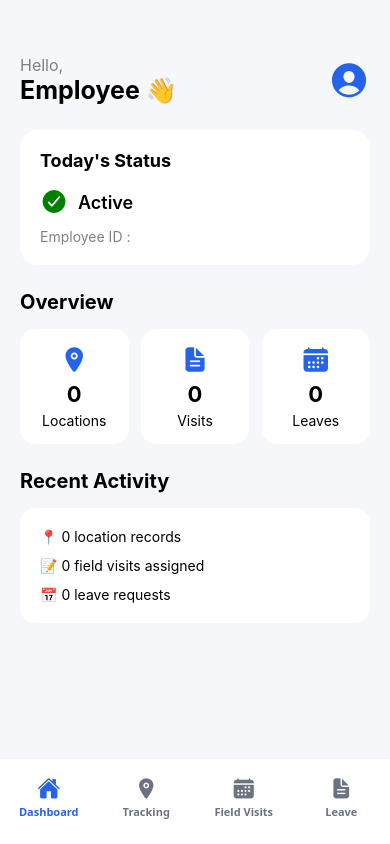
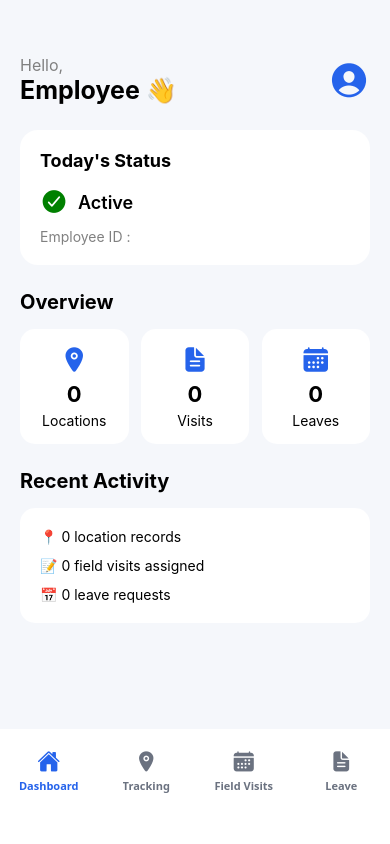
Before and after one commit to siddharthranka18/workforce-management-platform, a React Native app in the folder MobileFinal/: screen /Main in a window 390 px wide. Built offline with nearby package versions, Linux system fonts and the light colour scheme; what expo-task-manager would draw is missing.

Commit message:
bottom tabs adjustable for button style navigation

```diff
--- a/MobileFinal/src/navigation/BottomTabs.jsx
+++ b/MobileFinal/src/navigation/BottomTabs.jsx
@@ -48,14 +48,13 @@ screenOptions={({route})=>({
 headerShown:false,
 
 
-
 tabBarStyle:{
 
-height:85,
+height:115,
 
-paddingBottom:18,
+paddingBottom:35,
 
-paddingTop:5,
+paddingTop:8,
 
 backgroundColor:'#fff',
 
@@ -74,7 +73,7 @@ fontSize:11,
 
 fontWeight:'600',
 
-marginTop:2
+marginTop:3
 
 },
 
```
